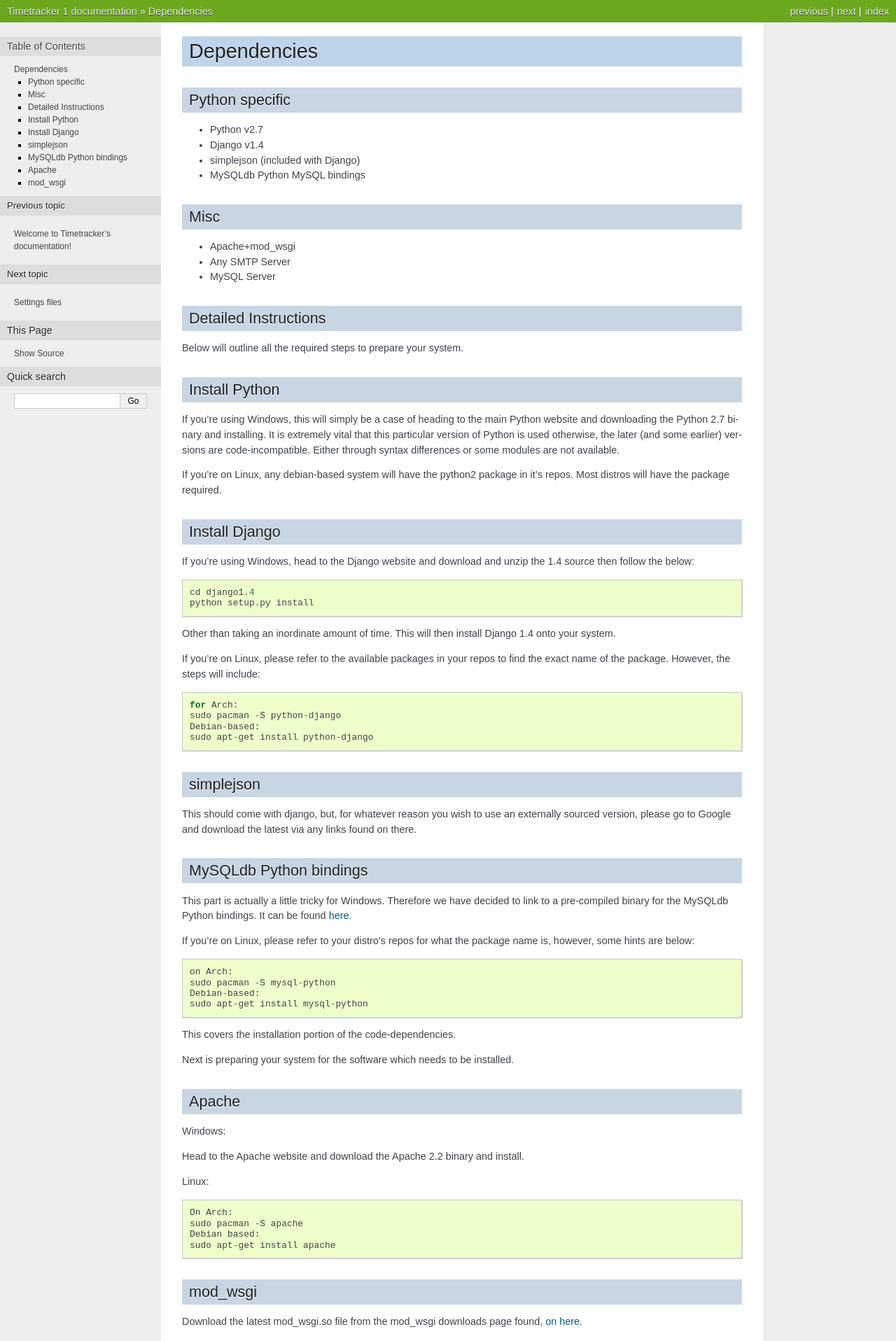
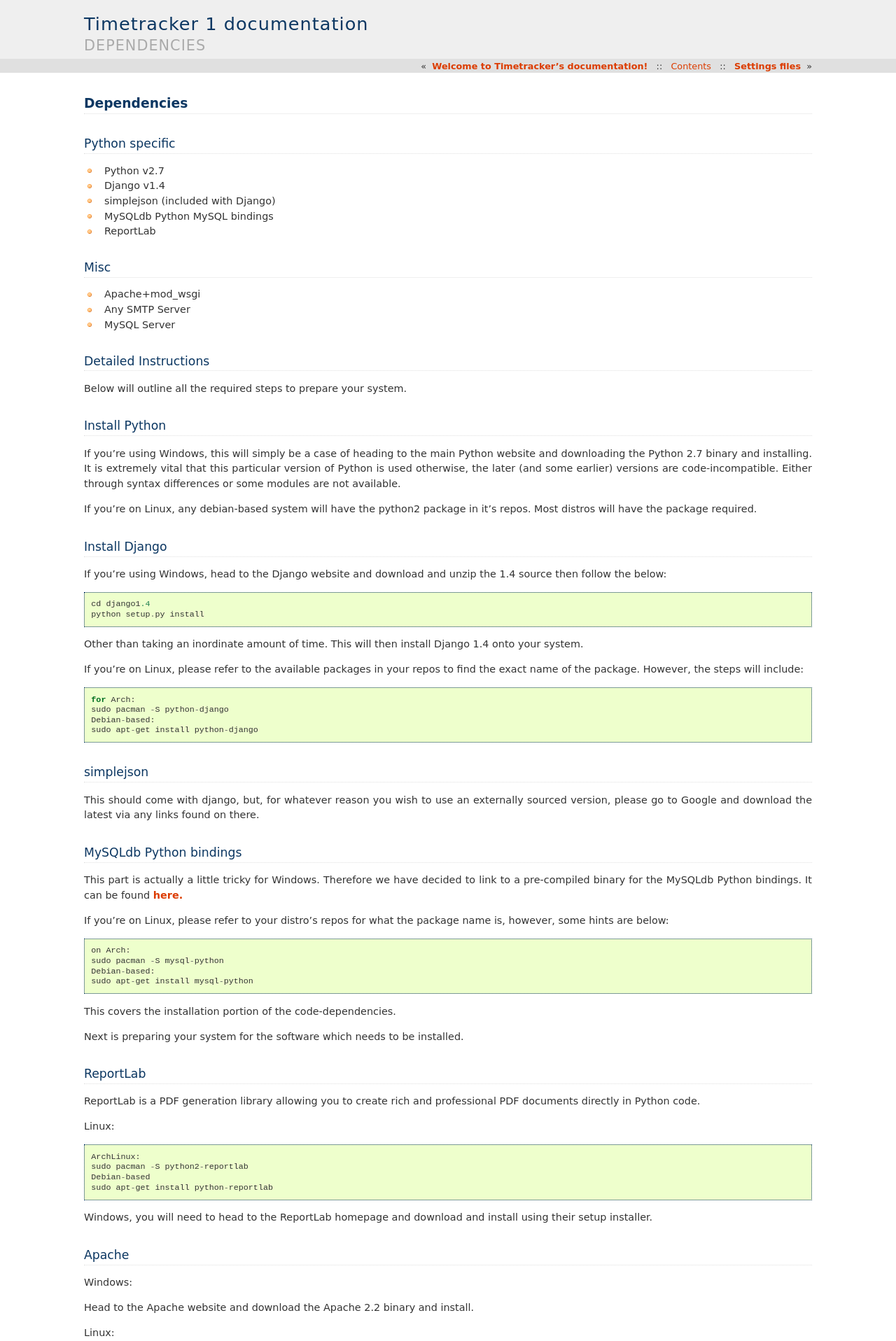
Before and after one commit to AeroNotix/django-timetracker, a Sphinx documentation site: the page built from docs/source/deps.rst, in a window 1280 px wide. Shown: the top 1916 px of the page at 70% size. Built offline with Sphinx 7.4.7, drawn with Linux system fonts in a browser that asks for light colours; the version number could not be read and is left out; some of the changed text lies outside the part shown.

Commit message:
Changed the documentation style and added a dependency to ReportLab.

```diff
--- a/docs/source/conf.py
+++ b/docs/source/conf.py
@@ -103,7 +103,7 @@
 
 # The theme to use for HTML and HTML Help pages.  See the documentation for
 # a list of builtin themes.
-html_theme = 'nature'
+html_theme = 'haiku'
 
 # Theme options are theme-specific and customize the look and feel of a theme
 # further.  For a list of options available for each theme, see the
--- a/docs/source/deps.rst
+++ b/docs/source/deps.rst
@@ -10,6 +10,8 @@
 * simplejson (included with Django)
 
 * MySQLdb Python MySQL bindings
+
+* ReportLab
 
 Misc
 ----
@@ -82,6 +84,22 @@
 
 Next is preparing your system for the software which needs to be installed.
 
+ReportLab
+---------
+
+ReportLab is a PDF generation library allowing you to create rich and professional
+PDF documents directly in Python code.
+
+Linux::
+
+     ArchLinux:
+     sudo pacman -S python2-reportlab
+     Debian-based
+     sudo apt-get install python-reportlab
+
+Windows, you will need to head to the ReportLab homepage and download and install
+using their setup installer.
+
 Apache
 ------
 
```
